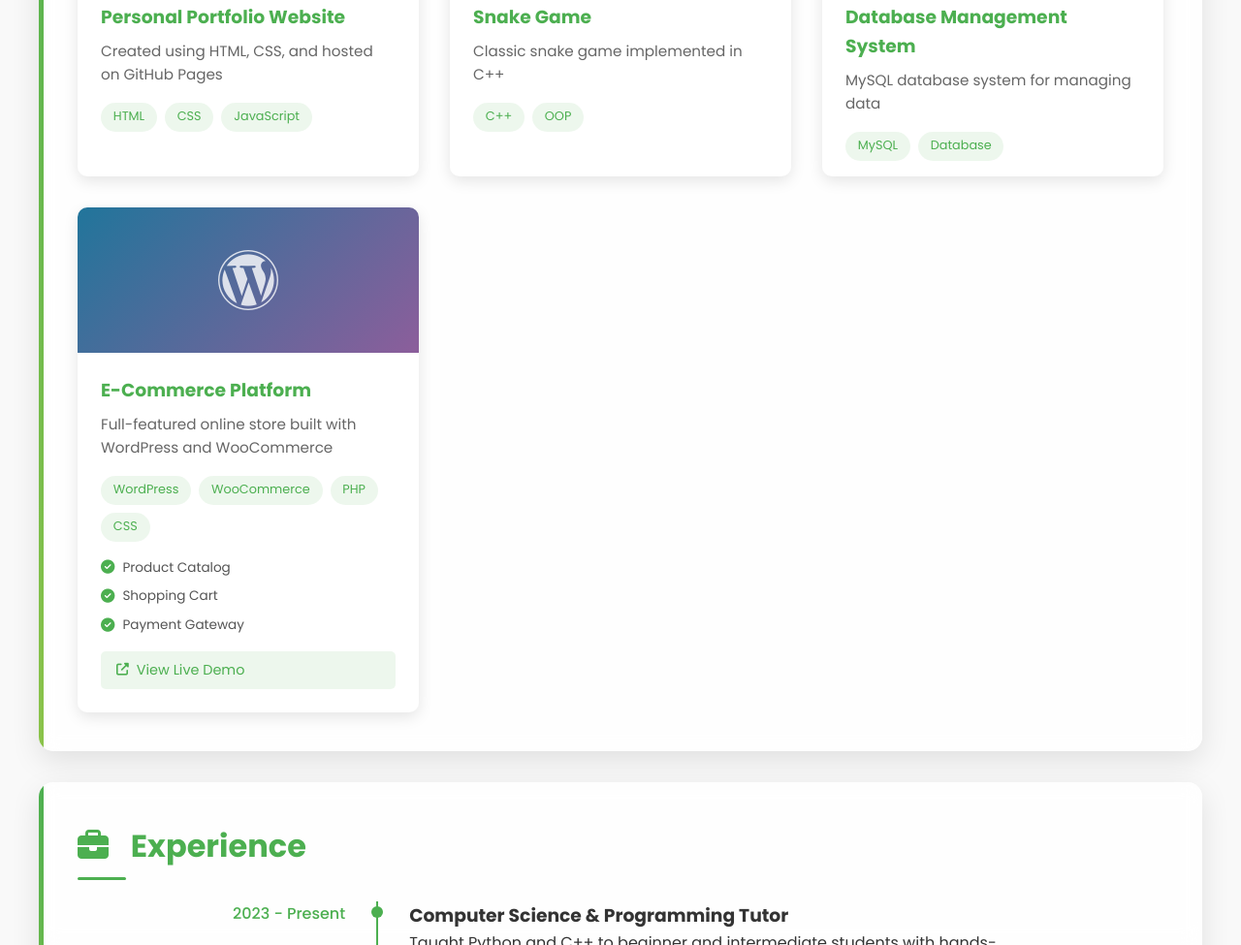
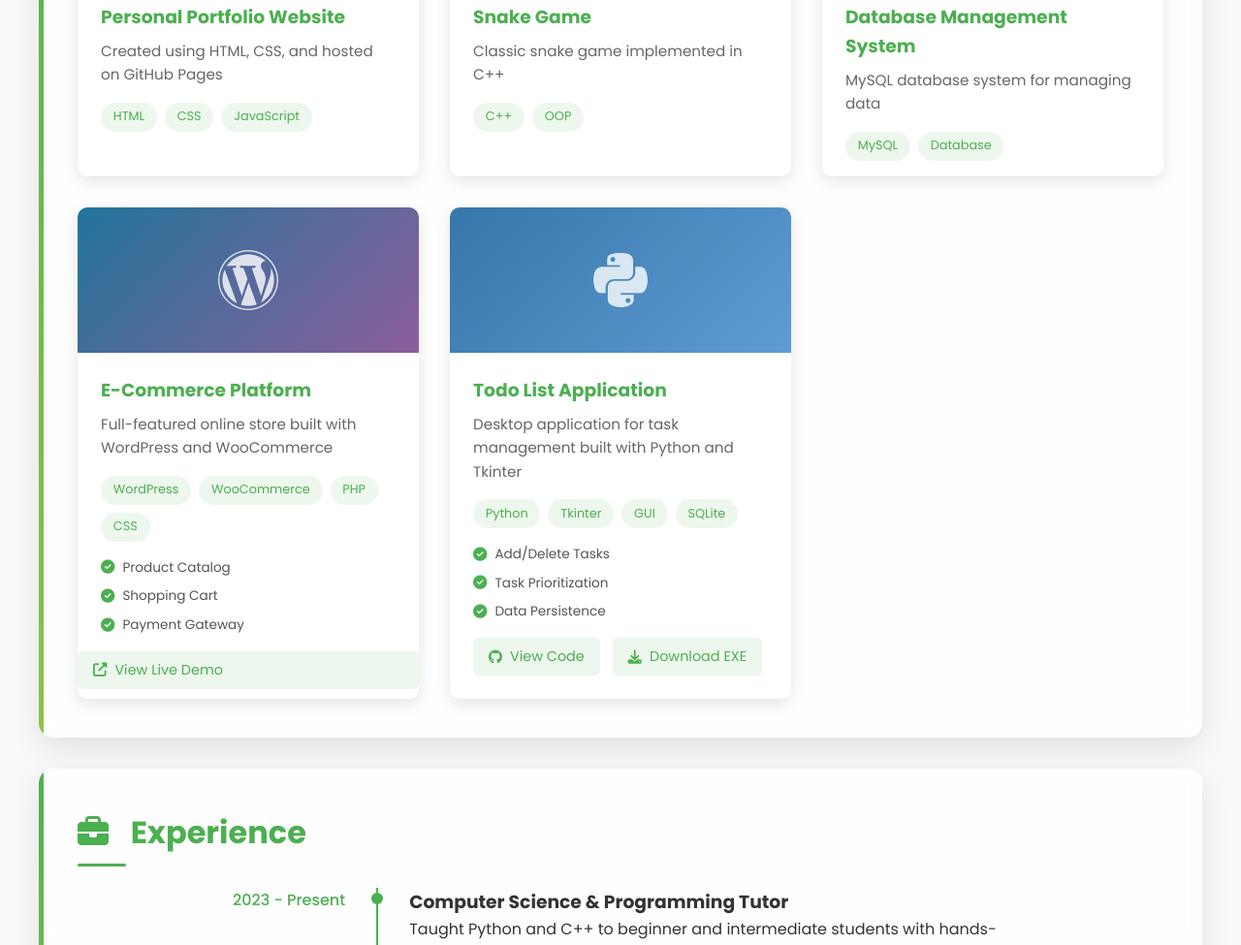
Before and after one commit to ibsii404/ibsii404.github.io, a plain HTML site: page index.html in a window 1280 px wide. Shown: the part 2634-3609 px from the top of the page at 97% size. Drawn offline with nearby package versions, Linux system fonts and the light colour scheme.

Commit message:
changing the link

```diff
--- a/index.html
+++ b/index.html
@@ -217,6 +217,33 @@
             <i class="fas fa-external-link-alt"></i> View Live Demo
           </a>
         </div>
+        <!-- New Python Todo List Project -->
+        <div class="project-card" data-aos="flip-left" data-aos-delay="400">
+          <div class="project-img" style="background: linear-gradient(135deg, #3776ab, #5e9cd3);">
+            <i class="fab fa-python"></i>
+          </div>
+          <h3>Todo List Application</h3>
+          <p>Desktop application for task management built with Python and Tkinter</p>
+          <div class="project-tech">
+            <span>Python</span>
+            <span>Tkinter</span>
+            <span>GUI</span>
+            <span>SQLite</span>
+          </div>
+          <div class="project-features">
+            <span><i class="fas fa-check-circle"></i> Add/Delete Tasks</span>
+            <span><i class="fas fa-check-circle"></i> Task Prioritization</span>
+            <span><i class="fas fa-check-circle"></i> Data Persistence</span>
+          </div>
+          <div class="project-links">
+            <a href="https://github.com/ibsii404/advanced-todo-app" class="project-link" target="_blank">
+              <i class="fab fa-github"></i> View Code
+            </a>
+            <a href="https://github.com/ibsii404/todo-list-app/releases/download/v0.1-beta/todo_list.exe" class="project-link" target="_blank">
+              <i class="fas fa-download"></i> Download EXE
+            </a>
+          </div>
+        </div>
       </div>
     </section>
 
--- a/style.css
+++ b/style.css
@@ -643,11 +643,18 @@ h2::after {
 }
 
 /* Project Link Styles */
+/* Add this to your existing CSS */
+.project-links {
+  display: flex;
+  gap: 0.8rem;
+  margin: 0 1.5rem 1.5rem;
+  flex-wrap: wrap;
+}
+
 .project-link {
   display: inline-flex;
   align-items: center;
   gap: 0.5rem;
-  margin: 0 1.5rem 1.5rem;
   padding: 0.5rem 1rem;
   background: rgba(76, 175, 80, 0.1);
   color: var(--primary-color);
@@ -658,12 +665,18 @@ h2::after {
 }
 
 .project-link:hover {
-  background: rgba(76, 175, 80, 0.2);
-  transform: translateX(5px);
+  background: rgba(76, 175, 80, 0.3);
+  transform: translateY(-3px);
+  box-shadow: 0 3px 10px rgba(0,0,0,0.1);
 }
 
 .project-link i {
-  font-size: 0.8rem;
+  font-size: 0.9rem;
+}
+
+/* Python-specific icon color */
+.fa-python {
+  color: #ffd43b; /* Python yellow */
 }
 
 /* Experience Section */
```
